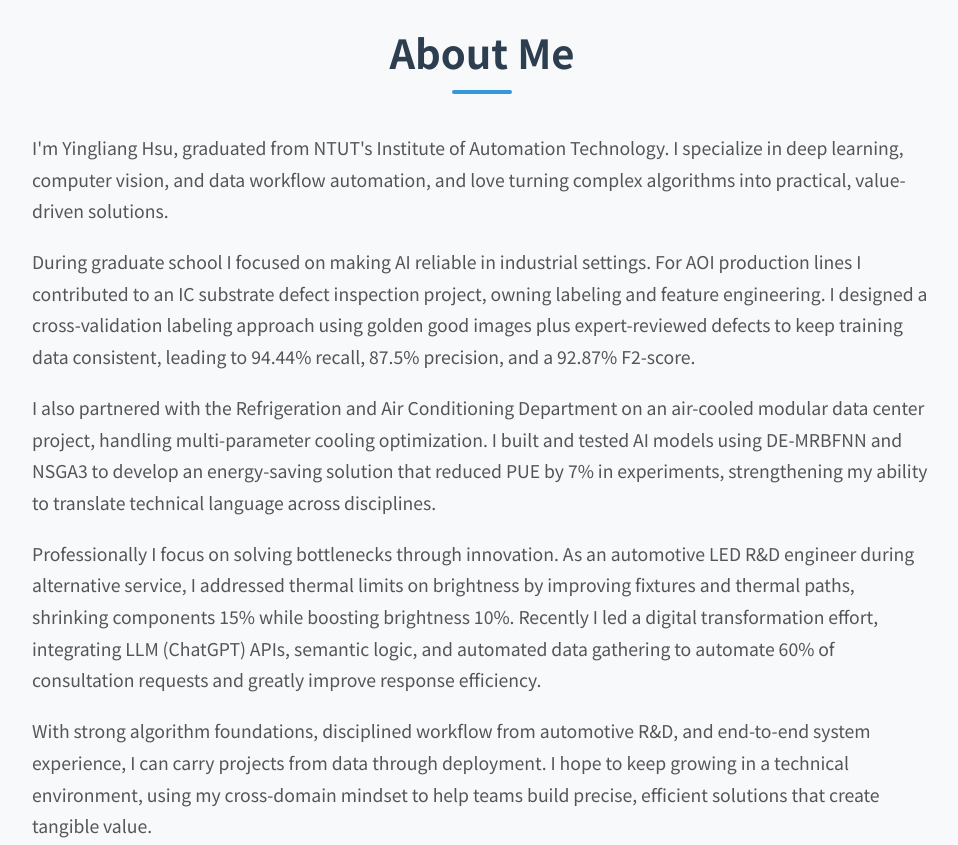
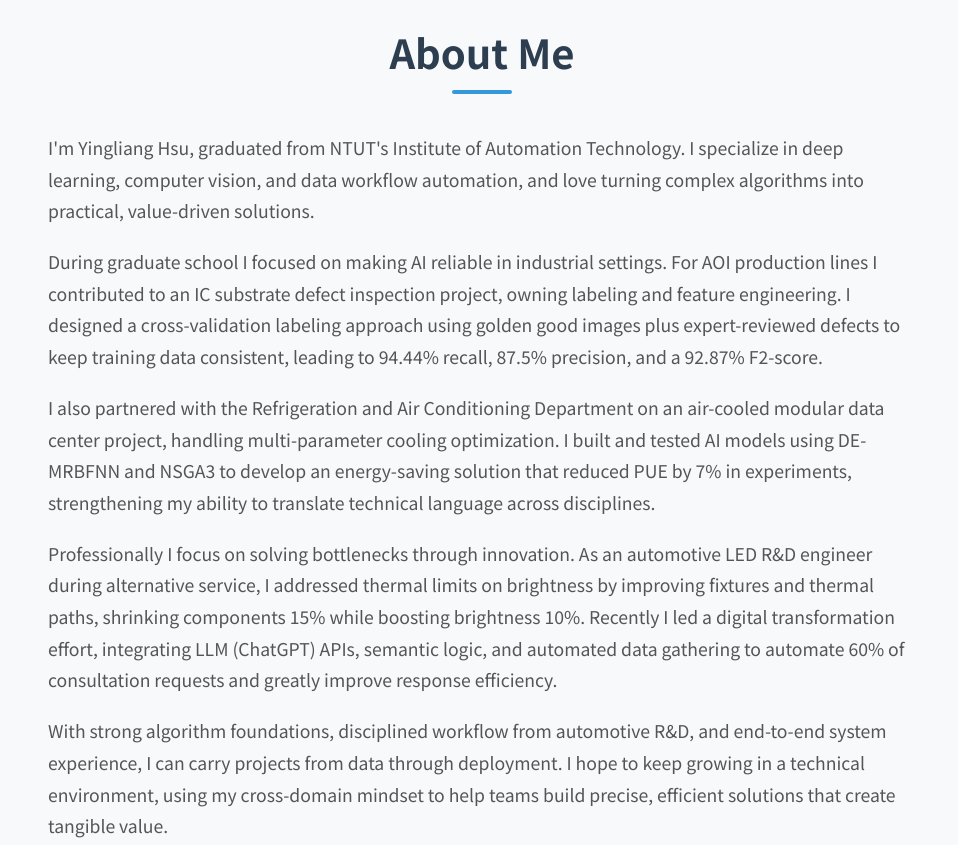
Before and after one commit to joe0827joe/joe0827joe.github.io, a plain HTML site: page index.html in a window 1280 px wide. Shown: the part 860-1705 px from the top of the page, without its empty margins (158-1116 px from the left). Drawn offline with Linux system fonts and the light colour scheme.

Commit message:
調整關於內容的樣式，將佈局從彈性佈局改為更簡潔的設計，並優化內邊距以提升可讀性。

```diff
--- a/styles.css
+++ b/styles.css
@@ -329,16 +329,13 @@ section {
 }
 
 .about-content {
-    display: flex;
-    flex-direction: column;
-    align-items: center;
-    gap: 2rem;
+    max-width: 900px;
+    margin: 0 auto;
+    padding: 0 1rem;
 }
 
 .about-text {
     width: 100%;
-    max-width: 900px;
-    margin: 0 auto;
 }
 
 .about-text p {
```
